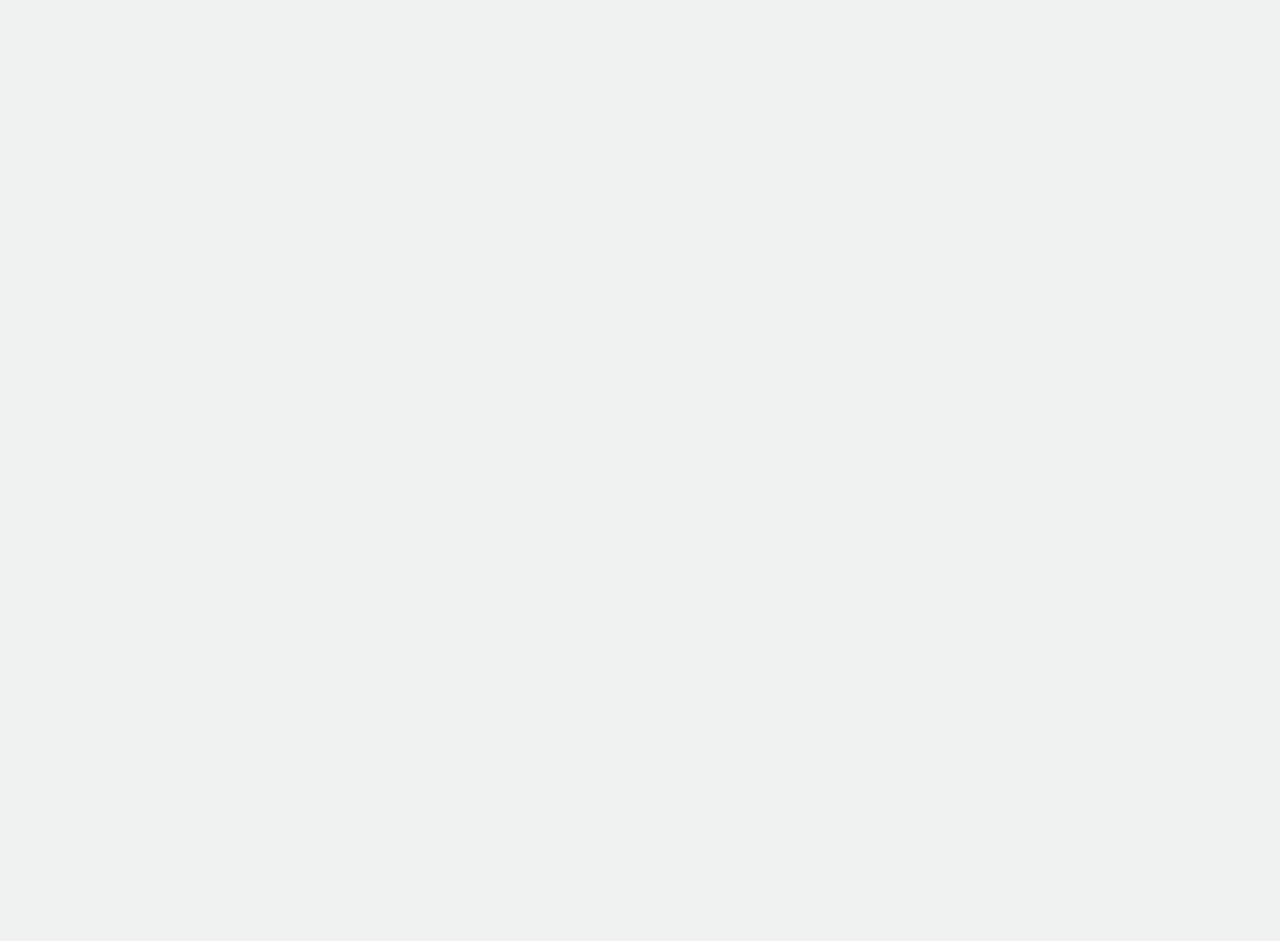
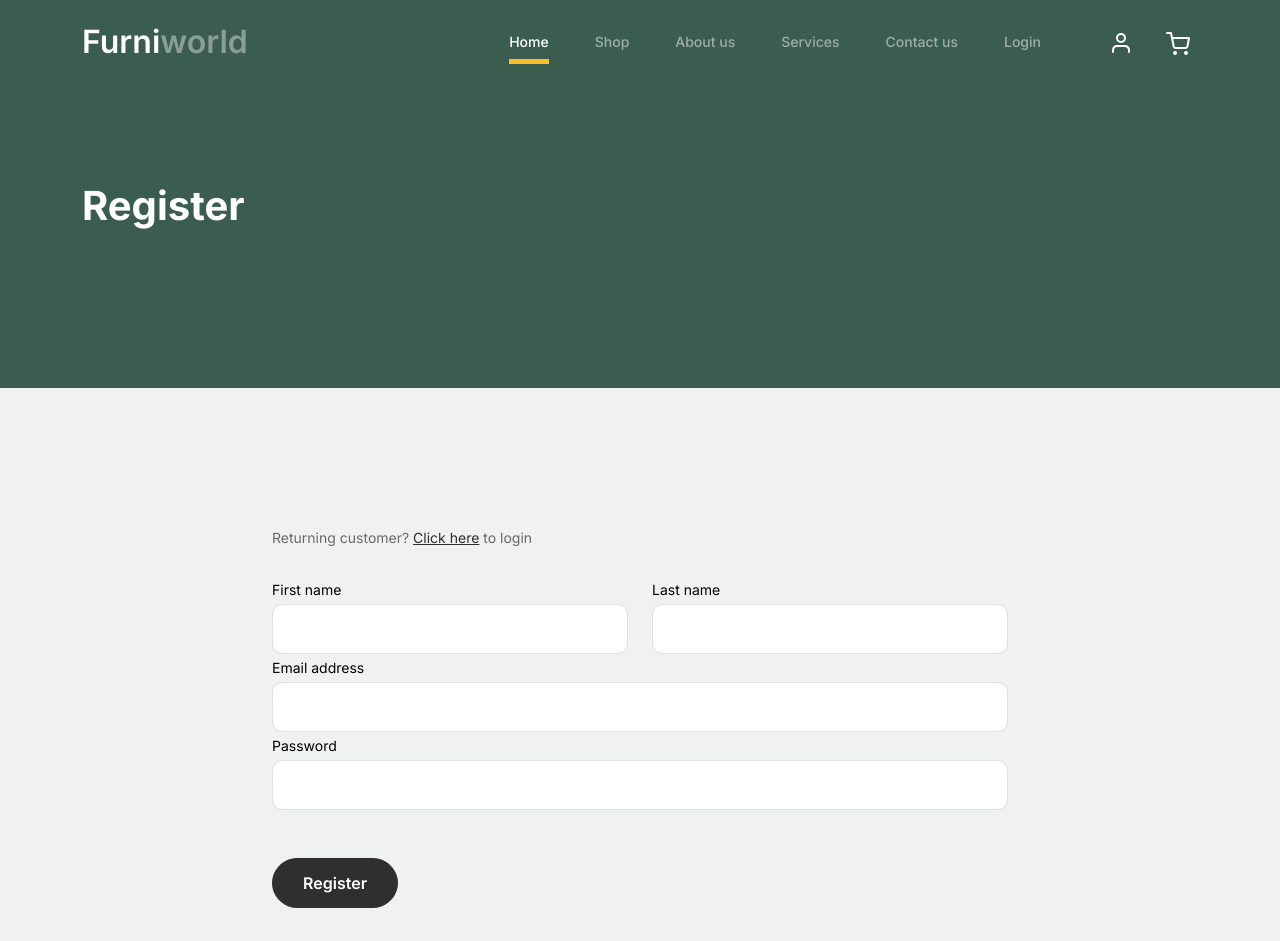
Before and after one commit to David-mwendwa/furniworld, a React (Create React App) app in the folder client/: page /register in a window 1280 px wide. Before the commit this address had no page. Shown: the top 941 px of the page. Before the commit the page ends 800 px from the top, so only its background shows below. Built offline with nearby package versions, Linux system fonts and the light colour scheme.

Commit message:
create user login and register components

```diff
--- a/client/src/App.js
+++ b/client/src/App.js
@@ -8,16 +8,20 @@ import Contact from './components/contact/Contact';
 import Cart from './components/cart/Cart';
 import Checkout from './components/checkout/Checkout';
 import ThankYou from './components/thankyou/ThankYou';
+import Login from './components/user/Login';
+import Register from './components/user/Register';
 
 function App() {
   return (
     <Router>
       <Routes>
         <Route path='/' element={<Homepage />} exact />
+        <Route path='/login' element={<Login />} exact />
+        <Route path='/register' element={<Register />} exact />
         <Route path='/shop' element={<Product />} exact />
         <Route path='/about' element={<About />} exact />
         <Route path='/services' element={<Services />} exact />
-        <Route path='/blog' element={<Blog />} exact />
+        {/* <Route path='/blog' element={<Blog />} exact /> */}
         <Route path='/contact' element={<Contact />} exact />
         <Route path='/cart' element={<Cart />} exact />
         <Route path='/checkout' element={<Checkout />} exact />
--- a/client/src/components/Homepage.js
+++ b/client/src/components/Homepage.js
@@ -71,7 +71,7 @@ export const Homepage = () => {
       <Testmonials />
 
       {/* Blog Section */}
-      <Blog />
+      {/* <Blog /> */}
 
       {/* Footer Section */}
       <Footer />
--- a/client/src/components/layout/Header.js
+++ b/client/src/components/layout/Header.js
@@ -45,13 +45,13 @@ const Header = () => {
               </Link>
             </li>
             <li>
-              <Link className='nav-link' to='/blog'>
-                Blog
+              <Link className='nav-link' to='/contact'>
+                Contact us
               </Link>
             </li>
             <li>
-              <Link className='nav-link' to='/contact'>
-                Contact us
+              <Link className='nav-link' to='/login'>
+                Login
               </Link>
             </li>
           </ul>
--- /dev/null
+++ b/client/src/components/user/Login.js
@@ -0,0 +1,69 @@
+import React from 'react';
+import Header from '../layout/Header';
+import Footer from '../layout/Footer';
+import Hero from '../layout/Hero';
+import { Link } from 'react-router-dom';
+
+const Login = () => {
+  return (
+    <>
+      <Header />
+      {/* Hero Section */}
+      <Hero>
+        <div className='row justify-content-between'>
+          <div className='col-lg-5'>
+            <div className='intro-excerpt'>
+              <h1>Login</h1>
+            </div>
+          </div>
+          <div className='col-lg-7'></div>
+        </div>
+      </Hero>
+
+      {/* Register */}
+      <div className='untree_co-section'>
+        <div className='container'>
+          <div className='block'>
+            <div className='row justify-content-center'>
+              <div className='col-md-8 col-lg-8 pb-4'>
+                <div className='py-4 rounded' role='alert'>
+                  First time customer? <Link to='/register'>Click here</Link> to
+                  register
+                </div>
+                <form>
+                  <div className='form-group'>
+                    <label className='text-black' htmlFor='email'>
+                      Email address
+                    </label>
+                    <input type='email' className='form-control' id='email' />
+                  </div>
+                  <div className='form-group'>
+                    <label className='text-black' htmlFor='password'>
+                      Password
+                    </label>
+                    <input
+                      type='password'
+                      className='form-control'
+                      id='password'
+                    />
+                  </div>
+
+                  <button
+                    type='submit'
+                    className='btn btn-primary-hover-outline mt-5'>
+                    Login
+                  </button>
+                </form>
+              </div>
+            </div>
+          </div>
+        </div>
+      </div>
+
+      {/* Footer */}
+      <Footer />
+    </>
+  );
+};
+
+export default Login;
--- /dev/null
+++ b/client/src/components/user/Register.js
@@ -0,0 +1,95 @@
+import React from 'react';
+import Header from '../layout/Header';
+import Footer from '../layout/Footer';
+import Hero from '../layout/Hero';
+import { Link } from 'react-router-dom';
+
+const Register = () => {
+  return (
+    <>
+      <Header />
+      {/* Hero Section */}
+      <Hero>
+        <div className='row justify-content-between'>
+          <div className='col-lg-5'>
+            <div className='intro-excerpt'>
+              <h1>Register</h1>
+            </div>
+          </div>
+          <div className='col-lg-7'></div>
+        </div>
+      </Hero>
+
+      {/* Register */}
+      <div className='untree_co-section'>
+        <div className='container'>
+          <div className='block'>
+            <div className='row justify-content-center'>
+              <div className='col-md-8 col-lg-8 pb-4'>
+                <div className='py-4 rounded' role='alert'>
+                  Returning customer? <Link to='/login'>Click here</Link> to
+                  login
+                </div>
+                <form>
+                  <div className='row'>
+                    <div className='col-6'>
+                      <div className='form-group'>
+                        <label className='text-black' htmlFor='fname'>
+                          First name
+                        </label>
+                        <input
+                          type='text'
+                          className='form-control'
+                          id='fname'
+                        />
+                      </div>
+                    </div>
+                    <div className='col-6'>
+                      <div className='form-group'>
+                        <label className='text-black' htmlFor='lname'>
+                          Last name
+                        </label>
+                        <input
+                          type='text'
+                          className='form-control'
+                          id='lname'
+                        />
+                      </div>
+                    </div>
+                  </div>
+                  <div className='form-group'>
+                    <label className='text-black' htmlFor='email'>
+                      Email address
+                    </label>
+                    <input type='email' className='form-control' id='email' />
+                  </div>
+                  <div className='form-group'>
+                    <label className='text-black' htmlFor='password'>
+                      Password
+                    </label>
+                    <input
+                      type='password'
+                      className='form-control'
+                      id='password'
+                    />
+                  </div>
+
+                  <button
+                    type='submit'
+                    className='btn btn-primary-hover-outline mt-5'>
+                    Register
+                  </button>
+                </form>
+              </div>
+            </div>
+          </div>
+        </div>
+      </div>
+
+      {/* Footer */}
+      <Footer />
+    </>
+  );
+};
+
+export default Register;
```
Also changed, not shown: client/src/components/user/Profile.js (added).
